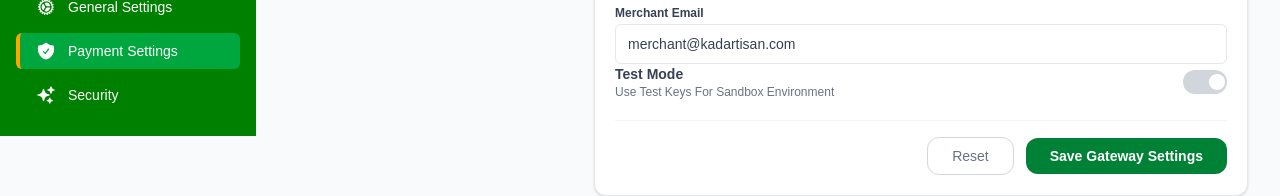
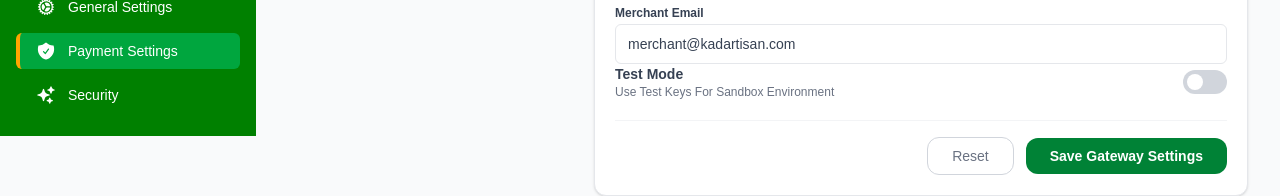
Before and after one commit to SynapGridTech/kadartisan-frontend, a Next.js app: page /dashboard/payments in a window 1280 px wide. Shown: the part 664-860 px from the top of the page. Built offline with nearby package versions, Linux system fonts and the light colour scheme.

Commit message:
Fix payments toggle styling to match settings

```diff
--- a/app/components/layout/Sidebar.tsx
+++ b/app/components/layout/Sidebar.tsx
@@ -53,7 +53,7 @@ const Sidebar = () => {
       title: 'SETTINGS',
       items: [
         { icon: CogIcon, label: 'General Settings', href: '/dashboard/settings' },
-        { icon: ShieldCheckIcon, label: 'Payment Settings', href: '/dashboard/payment' },
+        { icon: ShieldCheckIcon, label: 'Payment Settings', href: '/dashboard/payments' },
         { icon: SparklesIcon, label: 'Security', href: '/dashboard/security' },
       ],
     },
--- a/app/dashboard/payments/page.tsx
+++ b/app/dashboard/payments/page.tsx
@@ -77,12 +77,13 @@ function Toggle({ enabled, onToggle }: { enabled: boolean; onToggle: () => void
     <button
       type="button"
       onClick={onToggle}
-      className={`relative h-6 w-11 rounded-full transition-colors ${
+      className={`relative inline-flex h-6 w-11 items-center rounded-full transition ${
         enabled ? 'bg-green-600' : 'bg-gray-300'
       }`}
+      aria-pressed={enabled}
     >
       <span
-        className={`absolute top-1 h-4 w-4 rounded-full bg-white transition-transform ${
+        className={`inline-block h-4 w-4 transform rounded-full bg-white transition ${
           enabled ? 'translate-x-6' : 'translate-x-1'
         }`}
       />
@@ -439,7 +440,7 @@ export default function PaymentSettingsPage() {
                         checked={nonChecked}
                         onChange={(e) => setNonChecked(e.target.checked)}
                       />
-                      NON
+                      NGN
                     </label>
                     <label className="flex items-center gap-2 text-sm text-gray-600">
                       <input type="checkbox" checked={usdChecked} onChange={(e) => setUsdChecked(e.target.checked)} />
```
